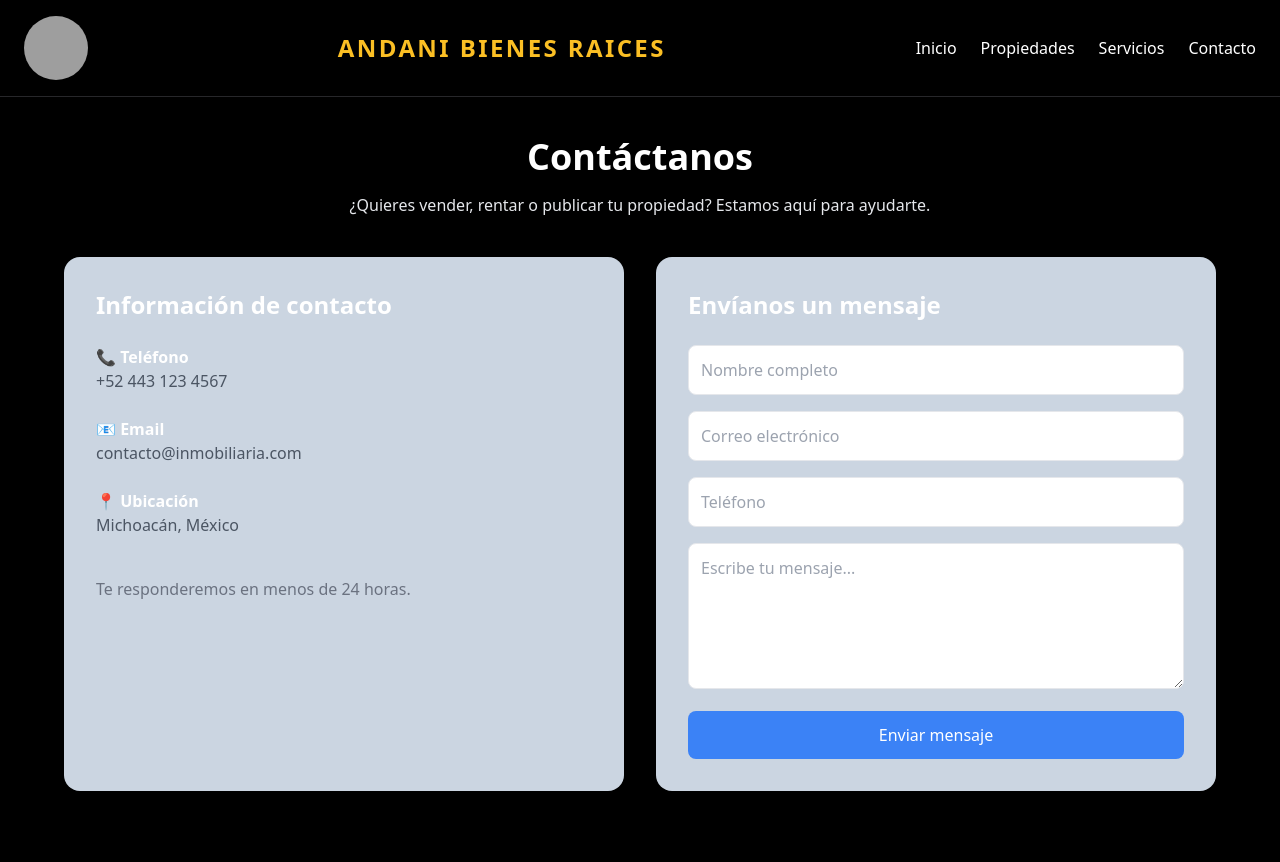
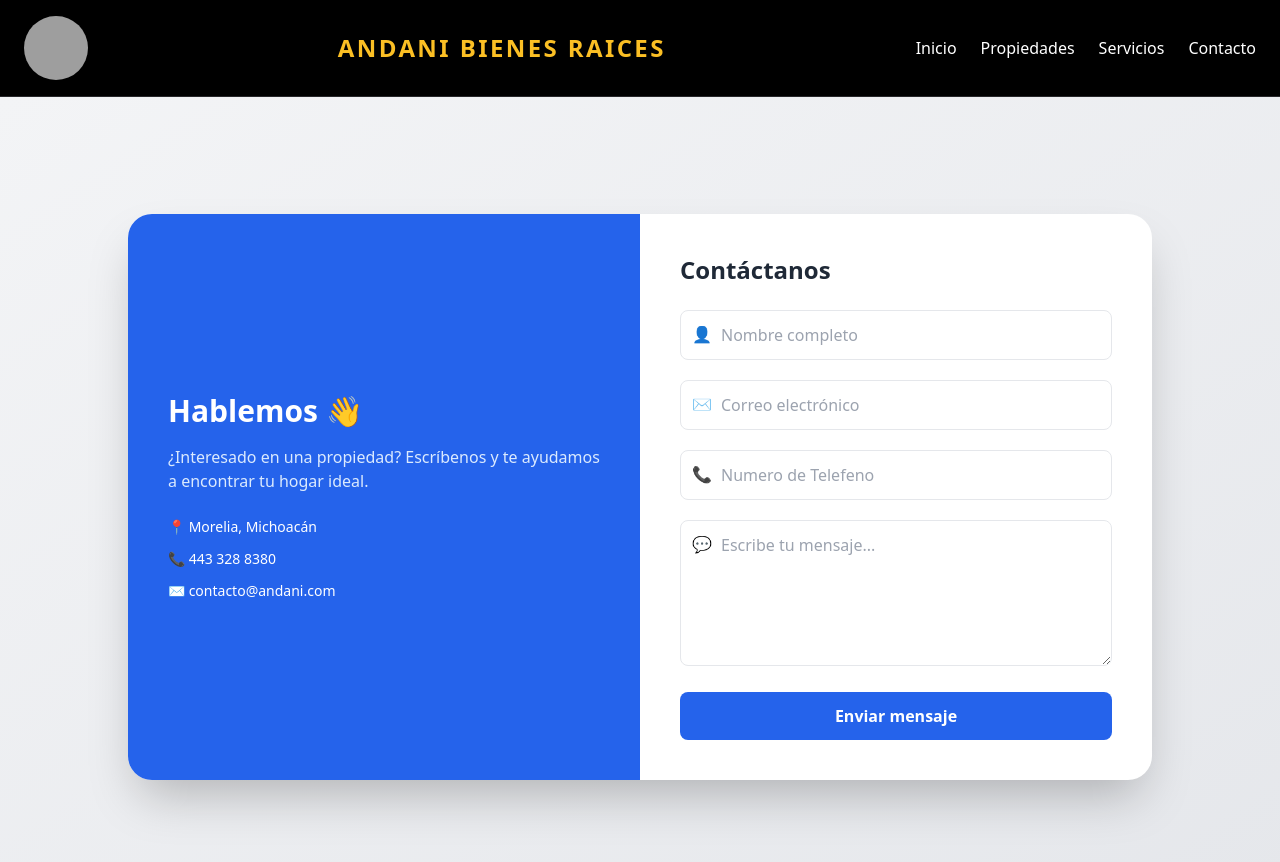
Before and after one commit to Ranulfo01/inmobiliaria-ANDANI, a React (Vite) app: page /contact in a window 1280 px wide. Shown: the top 862 px of the page. Built offline with nearby package versions, Linux system fonts and the light colour scheme; grey boxes are pictures that could not be loaded.

Commit message:
Formulario y servicios

```diff
--- a/package.json
+++ b/package.json
@@ -10,6 +10,7 @@
     "preview": "vite preview"
   },
   "dependencies": {
+    "npm": "^11.12.1",
     "react": "^19.2.0",
     "react-dom": "^19.2.0",
     "react-router-dom": "^7.13.1"
--- a/src/pages/Contact.tsx
+++ b/src/pages/Contact.tsx
@@ -1,136 +1,153 @@
-import { useState } from "react";
-//import api from "../services/api";
+import { useState } from "react"
+
+type FormType = {
+  name: string
+  email: string
+  phone: string
+  message: string
+}
 
 export default function Contact() {
-  const [form, setForm] = useState({
+
+  const [form, setForm] = useState<FormType>({
     name: "",
     email: "",
     phone: "",
     message: ""
-  });
+  })
 
-  const handleChange = (e) => {
+  const [loading, setLoading] = useState(false)
+  const [sent, setSent] = useState(false)
+
+  const handleChange = (
+    e: React.ChangeEvent<HTMLInputElement | HTMLTextAreaElement>
+  ) => {
     setForm({
       ...form,
       [e.target.name]: e.target.value
-    });
-  };
+    })
+  }
 
-  const handleSubmit = async (e) => {
-    e.preventDefault();
+  const handleSubmit = (e: React.FormEvent) => {
+    e.preventDefault()
+    setLoading(true)
 
-    try {
-      await api.post("/contacts", form);
-      alert("Mensaje enviado correctamente");
-      setForm({
-        name: "",
-        email: "",
-        phone: "",
-        message: ""
-      });
-    } catch (error) {
-      alert("Error al enviar mensaje");
+    setTimeout(() => {
+      setLoading(false)
+      setSent(true)
+      setForm({ name: "", email: "", phone: "", message: "" })
+    }, 1500)
   }
-  };
 
   return (
-    <div className="bg-black min-h-screen py-10 px-4">
+    <div className="min-h-screen flex items-center justify-center bg-gradient-to-br from-gray-100 to-gray-200 p-6">
 
-      {/* Header */}
-      <div className="text-center max-w-2xl mx-auto mb-10">
-        <h1 className="text-4xl font-bold mb-4">
-          Contáctanos
-        </h1>
-        <p className="text-gray-200">
-          ¿Quieres vender, rentar o publicar tu propiedad?
-          Estamos aquí para ayudarte.
+      <div className="grid md:grid-cols-2 bg-white rounded-3xl shadow-2xl overflow-hidden max-w-5xl w-full">
+
+        {/* LADO IZQUIERDO */}
+        <div className="bg-blue-600 text-white p-10 flex flex-col justify-center">
+          <h2 className="text-3xl font-bold mb-4">
+            Hablemos 👋
+          </h2>
+          <p className="text-blue-100 mb-6">
+            ¿Interesado en una propiedad? Escríbenos y te ayudamos a encontrar tu hogar ideal.
           </p>
-      </div>
 
-      {/* Contenido */}
-      <div className="max-w-6xl mx-auto grid md:grid-cols-2 gap-8">
-
-        {/* INFO */}
-        <div className="bg-slate-300 p-8 rounded-2xl shadow-lg space-y-6">
-          <h2 className="text-2xl font-semibold">
-            Información de contacto
-          </h2>
-
-          <div>
-            <p className="font-semibold">📞 Teléfono</p>
-            <p className="text-gray-600">+52 443 123 4567</p>
-          </div>
-
-          <div>
-            <p className="font-semibold">📧 Email</p>
-            <p className="text-gray-600">contacto@inmobiliaria.com</p>
-          </div>
-
-          <div>
-            <p className="font-semibold">📍 Ubicación</p>
-            <p className="text-gray-600">Michoacán, México</p>
-          </div>
-
-          <div className="pt-4 text-gray-500">
-            Te responderemos en menos de 24 horas.
+          <div className="space-y-3 text-sm">
+            <p>📍 Morelia, Michoacán</p>
+            <p>📞 443 328 8380</p>
+            <p>✉ contacto@andani.com</p>
           </div>
         </div>
 
         {/* FORMULARIO */}
-        <div className="bg-slate-300 p-8 rounded-2xl shadow-lg">
-          <h2 className="text-2xl font-semibold mb-6">
-            Envíanos un mensaje
+        <div className="p-10">
+
+          <h2 className="text-2xl font-bold mb-6 text-gray-800">
+            Contáctanos
           </h2>
 
-          <form onSubmit={handleSubmit} className="space-y-4">
+          {sent && (
+            <div className="bg-green-100 text-green-700 p-3 rounded-lg mb-4 text-center">
+              ✅ Mensaje enviado correctamente
+            </div>
+          )}
 
+          <form onSubmit={handleSubmit} className="space-y-5">
+
+            {/* NOMBRE */}
+            <div className="relative">
+              <span className="absolute left-3 top-3 text-gray-400">👤</span>
               <input
                 type="text"
                 name="name"
-              placeholder="Nombre completo"
                 value={form.name}
                 onChange={handleChange}
-              className=" text-black w-full p-3 border rounded-lg focus:outline-none focus:ring-2 focus:ring-blue-400"
+                placeholder="Nombre completo"
                 required
+                className="text-black w-full pl-10 p-3 border rounded-lg focus:ring-2 focus:ring-blue-500 outline-none"
               />
+            </div>
 
+            {/* EMAIL */}
+            <div className="relative">
+              <span className="absolute left-3 top-3 text-gray-400">✉</span>
               <input
                 type="email"
                 name="email"
-              placeholder="Correo electrónico"
                 value={form.email}
                 onChange={handleChange}
-              className="text-black w-full p-3 border rounded-lg focus:outline-none focus:ring-2 focus:ring-blue-400"
+                placeholder="Correo electrónico"
                 required
+                className=" text-black w-full pl-10 p-3 border rounded-lg focus:ring-2 focus:ring-blue-500 outline-none"
               />
+            </div>
 
+             {/* NUMERO */}
+            <div className="relative">
+              <span className="absolute left-3 top-3 text-gray-400">📞</span>
               <input
-              type="text"
+                type="tel"
                 name="phone"
-              placeholder="Teléfono"
                 value={form.phone}
                 onChange={handleChange}
-              className="text-black w-full p-3 border rounded-lg focus:outline-none focus:ring-2 focus:ring-blue-400"
+                placeholder="Numero de Telefeno"
+                required
+                className="text-black w-full pl-10 p-3 border rounded-lg focus:ring-2 focus:ring-blue-500 outline-none"
               />
+            </div>
 
+
+            {/* MENSAJE */}
+            <div className="relative">
+              <span className="absolute left-3 top-3 text-gray-400">💬</span>
               <textarea
                 name="message"
-              placeholder="Escribe tu mensaje..."
                 value={form.message}
                 onChange={handleChange}
-              className="text-black w-full p-3 border rounded-lg focus:outline-none focus:ring-2 focus:ring-blue-400"
-              rows="5"
+                placeholder="Escribe tu mensaje..."
+                rows={5}
                 required
+                className="text-black w-full pl-10 p-3 border rounded-lg focus:ring-2 focus:ring-blue-500 outline-none"
               />
+            </div>
 
-            <button className="w-full bg-blue-500 text-white p-3 rounded-lg hover:bg-blue-600 transition">
-              Enviar mensaje
+            {/* BOTÓN */}
+            <button
+              type="submit"
+              disabled={loading}
+              className={`w-full py-3 rounded-lg font-semibold text-white transition-all ${
+                loading
+                  ? "bg-gray-400"
+                  : "bg-blue-600 hover:bg-blue-700 hover:scale-[1.02]"
+              }`}
+            >
+              {loading ? "Enviando..." : "Enviar mensaje"}
             </button>
 
           </form>
         </div>
-
       </div>
     </div>
-  );
+  )
 }
```
Also changed, not shown: 1 other file (tests, documents, lock files or other folders). Lines whose indentation alone changed are shown as unchanged.
